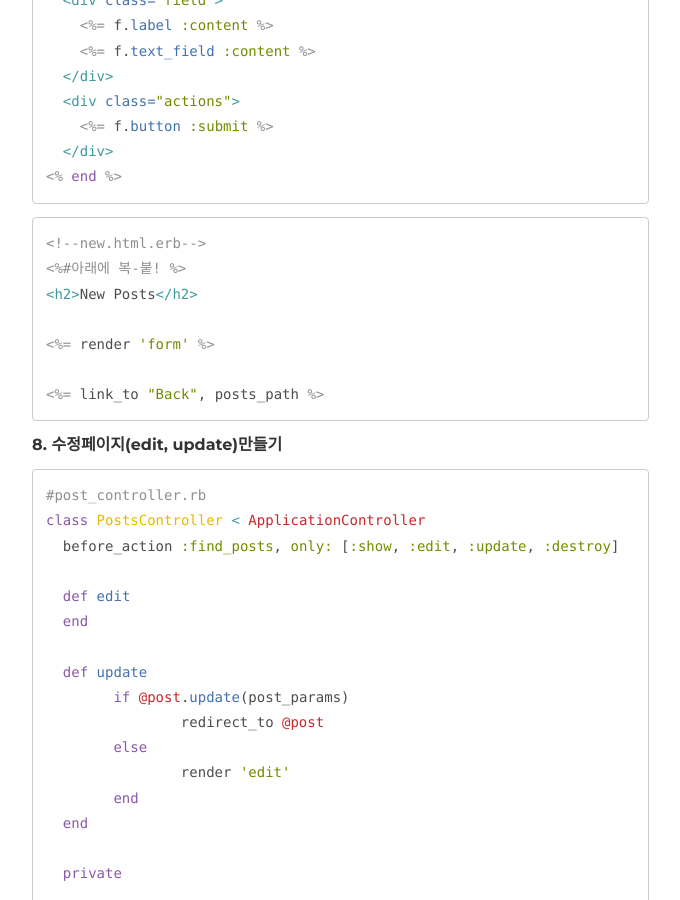
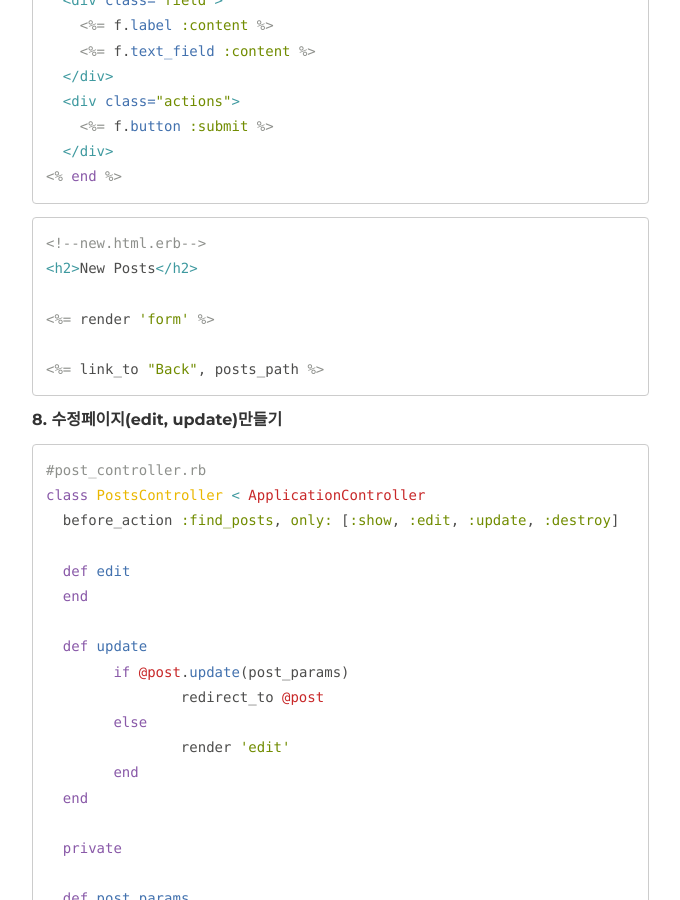
Before and after one commit to likelionkonkuk/likelionkonkuk_before_github, a Jekyll site: the page built from _posts/2017-04-06-material-w3-crud.md, in a window 1280 px wide and 900 px high, scrolled down 2810 px. Shown: the whole window, without its empty margins (138-818 px from the left). Built offline with Jekyll 4.4.1, drawn with Linux system fonts in a browser that asks for light colours; nearby versions of some CDN libraries; comment, search, counter and statistics services are not loaded.

Commit message:
진짜마지막

````diff
--- a/_posts/2017-04-06-material-w3-crud.md
+++ b/_posts/2017-04-06-material-w3-crud.md
@@ -131,7 +131,6 @@ end
 
 ```erb
 <!--new.html.erb-->
-<%#아래에 복-붙! %>
 <h2>New Posts</h2>
 
 <%= render 'form' %>
````
